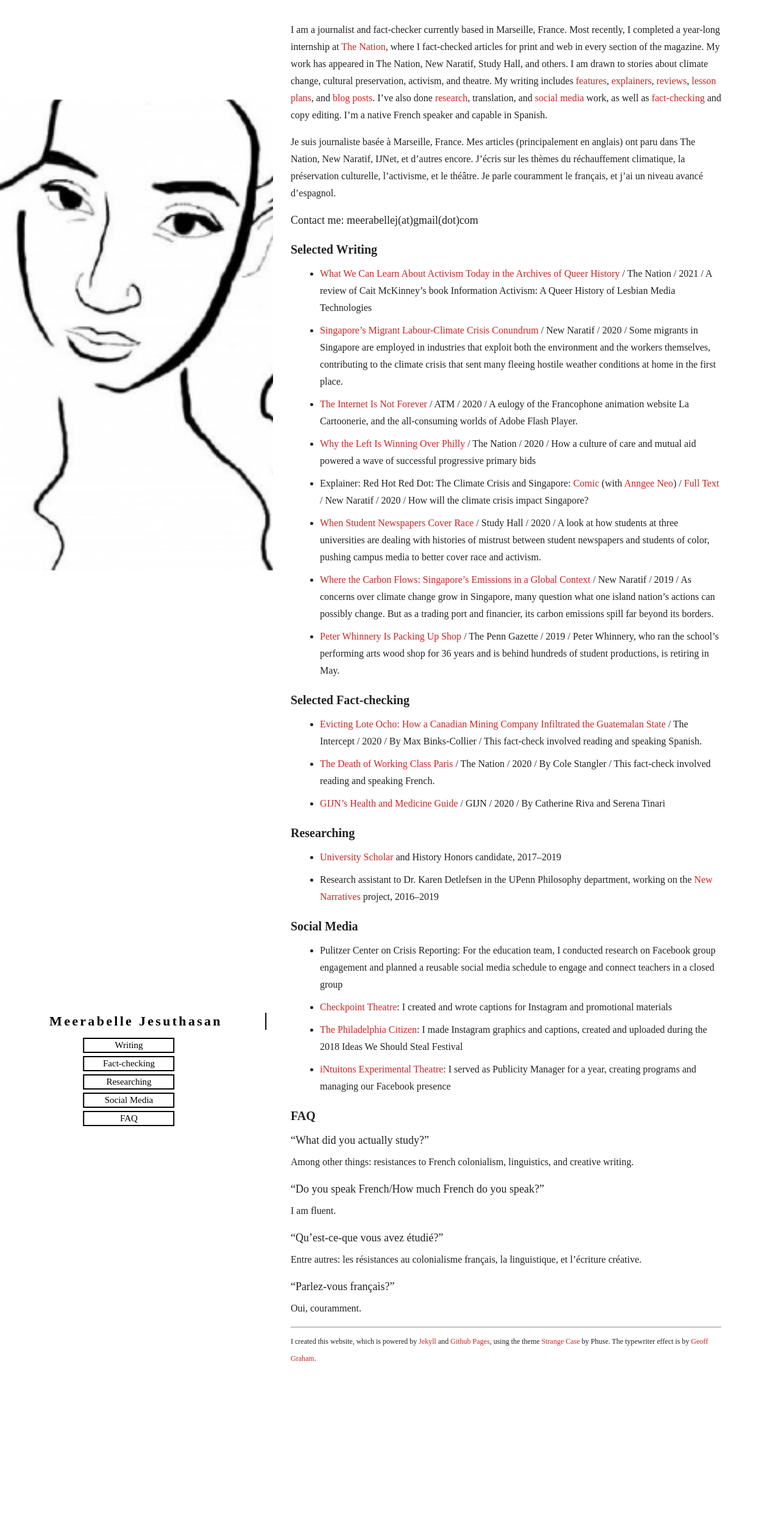
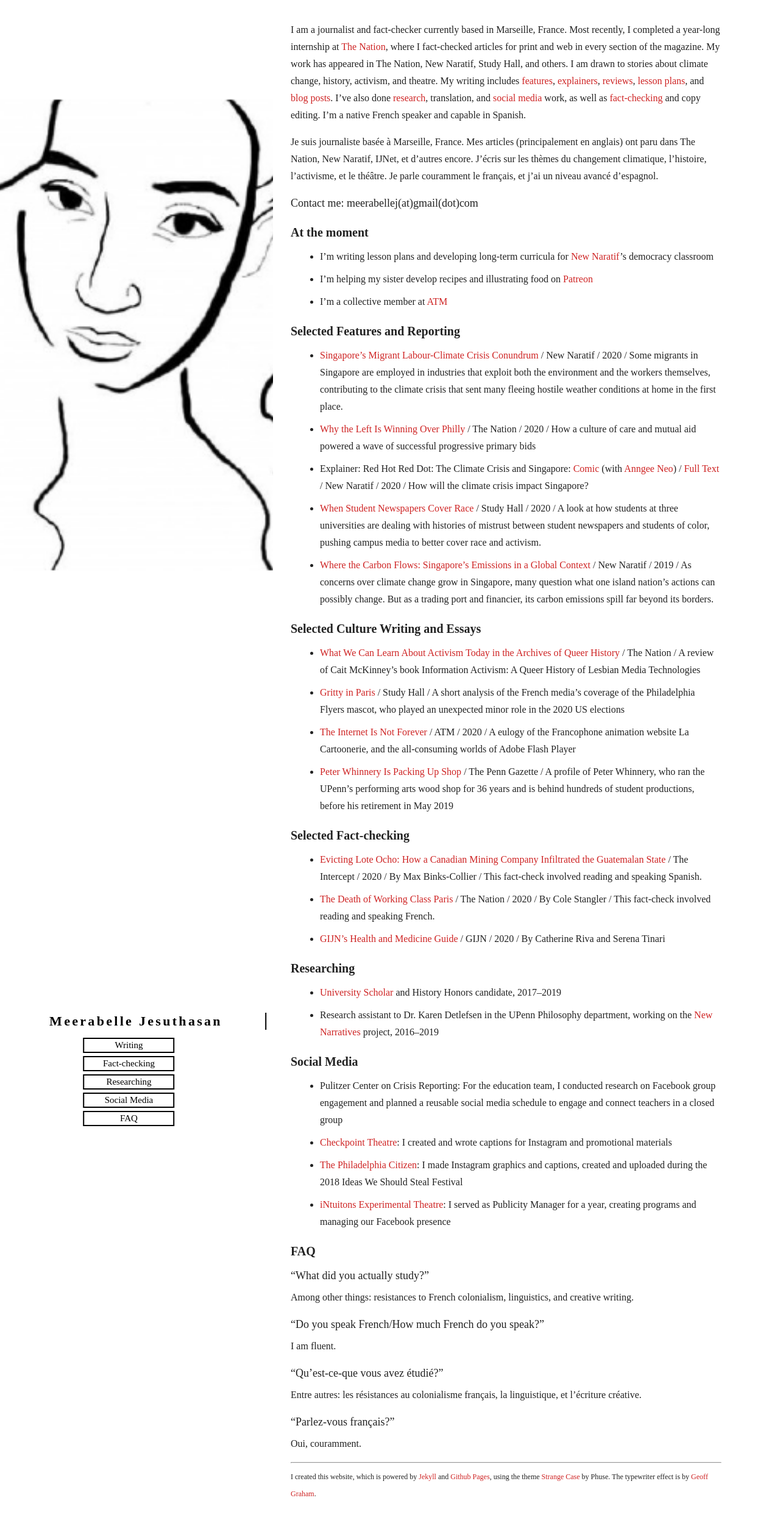
Before and after one commit to meerabellejesuthasan/meerabellejesuthasan.github.io, a Jekyll site: the page built from index.md, in a window 1280 px wide. Shown: the top 2493 px of the page at 61% size. Built offline with Jekyll 4.4.1, drawn with Linux system fonts in a browser that asks for light colours; nearby versions of some CDN libraries; some web fonts are replaced; Markdown is read by kramdown in place of the engine named in the settings.

Commit message:
january updates

```diff
--- a/index.md
+++ b/index.md
@@ -1,21 +1,29 @@
 ---
 layout: default
 ---
-I am a journalist and fact-checker currently based in Marseille, France. Most recently, I completed a year-long internship at [The Nation](https://thenation.com), where I fact-checked articles for print and web in every section of the magazine. My work has appeared in The Nation, New Naratif, Study Hall, and others. I am drawn to stories about climate change, cultural preservation, activism, and theatre. My writing includes [features](https://www.thenation.com/article/politics/philadelphia-dem-primary-movement/?nc=1), [explainers](https://newnaratif.com/research/explainer-the-climate-crisis-and-singapore/), [reviews](https://www.broadstreetreview.com/theater/inis-nua-theatre-company-presents-inua-ellamss-untitled), [lesson plans](https://pulitzercenter.org/builder/lesson/using-oral-history-reporting-26959), and [blog posts](https://pulitzercenter.org/blog/pulitzer-center-brings-circus-without-borders-filmmakers-and-acrobats-dc-schools). I've also done [research]({{site.baseurl}}/#researching), translation, and [social media]({{site.baseurl}}/#social-media) work, as well as [fact-checking]({{site.baseurl}}/#fact-checking) and copy editing. I'm a native French speaker and capable in Spanish.
+I am a journalist and fact-checker currently based in Marseille, France. Most recently, I completed a year-long internship at [The Nation](https://thenation.com), where I fact-checked articles for print and web in every section of the magazine. My work has appeared in The Nation, New Naratif, Study Hall, and others. I am drawn to stories about climate change, history, activism, and theatre. My writing includes [features](https://www.thenation.com/article/politics/philadelphia-dem-primary-movement/), [explainers](https://newnaratif.com/research/explainer-the-climate-crisis-and-singapore/), [reviews](https://www.broadstreetreview.com/theater/inis-nua-theatre-company-presents-inua-ellamss-untitled), [lesson plans](https://pulitzercenter.org/builder/lesson/using-oral-history-reporting-26959), and [blog posts](https://pulitzercenter.org/blog/pulitzer-center-brings-circus-without-borders-filmmakers-and-acrobats-dc-schools). I've also done [research]({{site.baseurl}}/#researching), translation, and [social media]({{site.baseurl}}/#social-media) work, as well as [fact-checking]({{site.baseurl}}/#fact-checking) and copy editing. I'm a native French speaker and capable in Spanish.
 
-Je suis journaliste basée à Marseille, France. Mes articles (principalement en anglais) ont paru dans The Nation, New Naratif, IJNet, et d'autres encore. J'écris sur les thèmes du réchauffement climatique, la préservation culturelle, l'activisme, et le théâtre. Je parle couramment le français, et j'ai un niveau avancé d'espagnol.
+Je suis journaliste basée à Marseille, France. Mes articles (principalement en anglais) ont paru dans The Nation, New Naratif, IJNet, et d'autres encore. J'écris sur les thèmes du changement climatique, l'histoire, l'activisme, et le théâtre. Je parle couramment le français, et j'ai un niveau avancé d'espagnol.
 
 ## Contact me: meerabellej(at)gmail(dot)com
 
-<h1 id="writing"> Selected Writing </h1>
-* [What We Can Learn About Activism Today in the Archives of Queer History](https://www.thenation.com/article/culture/information-activism-review/) / The Nation / 2021 / A review of Cait McKinney's book Information Activism:  A Queer History of Lesbian Media Technologies
+<h1>At the moment</h1>
+* I'm writing lesson plans and developing long-term curricula for [New Naratif](https://newnaratif.com/)'s democracy classroom
+* I'm helping my sister develop recipes and illustrating food on [Patreon](https://www.patreon.com/cocobelle)
+* I'm a collective member at [ATM](https://www.atm-magazine.com/)
+
+<h1 id="writing">Selected Features and Reporting </h1>
 * [Singapore's Migrant Labour-Climate Crisis Conundrum](https://newnaratif.com/journalism/singapores-migrant-labour-climate-crisis-conundrum/share/zrrenoryyrw/2d08bc9b3d2cf3228920c550a4310c86) / New Naratif / 2020 / Some migrants in Singapore are employed in industries that exploit both the environment and the workers themselves, contributing to the climate crisis that sent many fleeing hostile weather conditions at home in the first place.
-* [The Internet Is Not Forever](https://www.atm-magazine.com/issue-1-wicked/the-internet-is-not-forever) / ATM / 2020 / A eulogy of the Francophone animation website La Cartoonerie, and the all-consuming worlds of Adobe Flash Player.
 * [Why the Left Is Winning Over Philly](https://www.thenation.com/article/politics/philadelphia-dem-primary-movement/) / The Nation / 2020 / How a culture of care and mutual aid powered a wave of successful progressive primary bids
 * Explainer: Red Hot Red Dot: The Climate Crisis and Singapore: [Comic](https://newnaratif.com/comic/red-hot-red-dot-the-climate-crisis-and-singapore/) (with [Anngee Neo](https://www.anngee.sg/)) / [Full Text](https://newnaratif.com/research/explainer-the-climate-crisis-and-singapore/) / New Naratif / 2020 / How will the climate crisis impact Singapore?
 * [When Student Newspapers Cover Race](https://studyhall.xyz/when-student-newspapers-cover-race/) /  Study Hall / 2020 / A look at how students at three universities are dealing with histories of mistrust between student newspapers and students of color, pushing campus media to better cover race and activism.
 * [Where the Carbon Flows: Singapore’s Emissions in a Global Context](https://newnaratif.com/journalism/where-the-carbon-flows-singapores-emissions-in-a-global-context/share/zrrenoryyrw/22367e845ad71c7a278473e5a2995387/) / New Naratif / 2019 / As concerns over climate change grow in Singapore, many question what one island nation’s actions can possibly change. But as a trading port and financier, its carbon emissions spill far beyond its borders.
-* [Peter Whinnery Is Packing Up Shop](http://thepenngazette.com/peter-whinnery-is-packing-up-shop/) / The Penn Gazette / 2019 / Peter Whinnery, who ran the school's performing arts wood shop for 36 years and is behind hundreds of student productions, is retiring in May.
+
+<h1>Selected Culture Writing and Essays</h1>
+* [What We Can Learn About Activism Today in the Archives of Queer History](https://www.thenation.com/article/culture/information-activism-review/) / The Nation / A review of Cait McKinney's book Information Activism:  A Queer History of Lesbian Media Technologies
+* [Gritty in Paris](https://studyhall.xyz/gritty-in-paris/) / Study Hall / A short analysis of the French media's coverage of the Philadelphia Flyers mascot, who played an unexpected minor role in the 2020 US elections
+* [The Internet Is Not Forever](https://www.atm-magazine.com/issue-1-wicked/the-internet-is-not-forever) / ATM / 2020 / A eulogy of the Francophone animation website La Cartoonerie, and the all-consuming worlds of Adobe Flash Player
+* [Peter Whinnery Is Packing Up Shop](http://thepenngazette.com/peter-whinnery-is-packing-up-shop/) / The Penn Gazette / A profile of Peter Whinnery, who ran the UPenn's performing arts wood shop for 36 years and is behind hundreds of student productions, before his retirement in May 2019
 
 <h1 id="fact-checking"> Selected Fact-checking </h1>
 * [Evicting Lote Ocho: How a Canadian Mining Company Infiltrated the Guatemalan State](https://theintercept.com/2020/09/26/hudbay-skye-canada-mining-guatemala/) / The Intercept / 2020 / By Max Binks-Collier / This fact-check involved reading and speaking Spanish.
```
